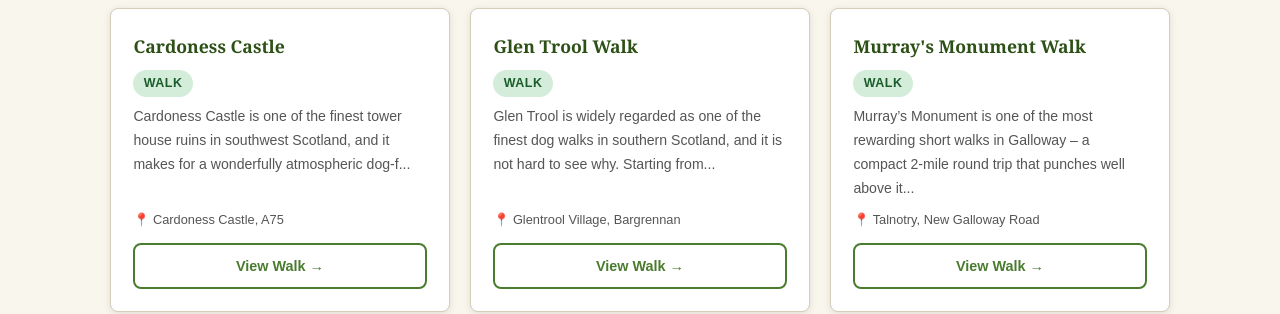
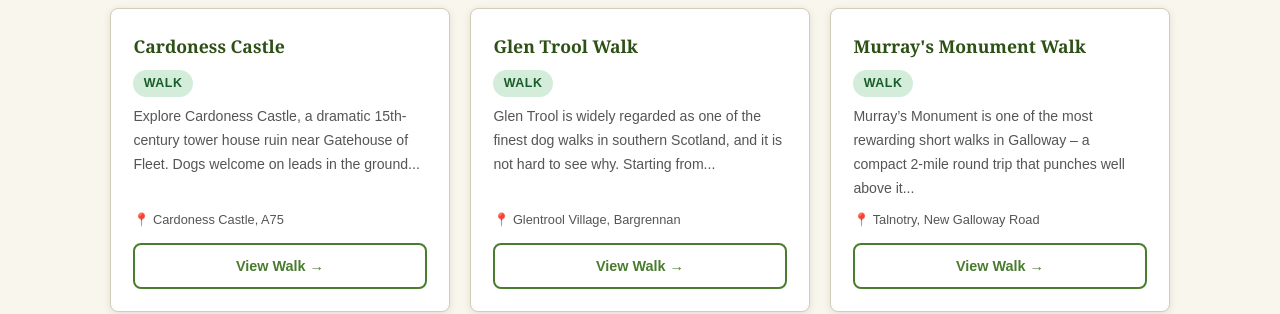
Before and after one commit to outrunthewolf/dogfriendlydg, a Jekyll site: the page built from walks/index.html, in a window 1280 px wide. Shown: the part 378-692 px from the top of the page. Built offline with Jekyll 4.4.1, drawn with Linux system fonts in a browser that asks for light colours.

Commit message:
Update listing: Cardoness Castle - SEO title, meta description, phone number

```diff
--- a/_listings/cardoness-castle-walk.md
+++ b/_listings/cardoness-castle-walk.md
@@ -1,19 +1,20 @@
 ---
 layout: listing
-title: "Cardoness Castle -- Gatehouse of Fleet"
+title: "Cardoness Castle - Dog-Friendly Walk in Gatehouse of Fleet, Dumfries and Galloway"
 name: "Cardoness Castle"
 category: walk
+description: "Explore Cardoness Castle, a dramatic 15th-century tower house ruin near Gatehouse of Fleet. Dogs welcome on leads in the grounds, with stunning views over Fleet Bay."
 address: "Cardoness Castle, A75"
 town: "Gatehouse of Fleet"
 region: "Dumfries and Galloway"
 postcode: "DG7 2EH"
 website: "https://www.historicenvironment.scot/visit-a-place/places/cardoness-castle/"
-phone: ""
+phone: "01557 814427"
 facilities: [car park, grassy grounds, historic site, views over Fleet Bay]
 dogs_notes: "Dogs on leads around the castle grounds. Historic Environment Scotland site -- well-maintained paths."
 lat: 54.8697
 lng: -4.1654
-excerpt: "Explore a dramatic 15th-century tower house ruin with stunning views over Fleet Bay -- great for a dog-friendly stroll."
+excerpt: "Explore a dramatic 15th-century tower house ruin with stunning views over Fleet Bay -- great for a dog-friendly stroll near Gatehouse of Fleet."
 ---
 
 Cardoness Castle is one of the finest tower house ruins in southwest Scotland, and it makes for a wonderfully atmospheric dog-friendly stop on the Dumfries and Galloway coastline. Perched on a rocky outcrop just off the A75 near Gatehouse of Fleet, this imposing 15th-century stronghold was the seat of the McCulloch family -- a turbulent clan whose colourful history of feuds and lawlessness is as dramatic as the castle itself.
```
